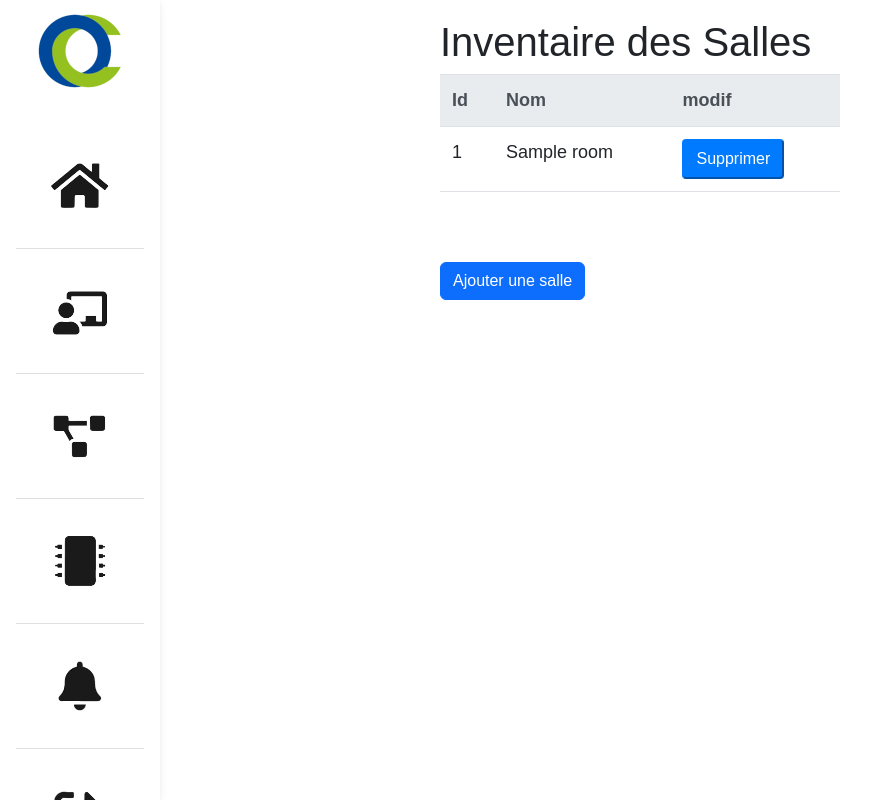
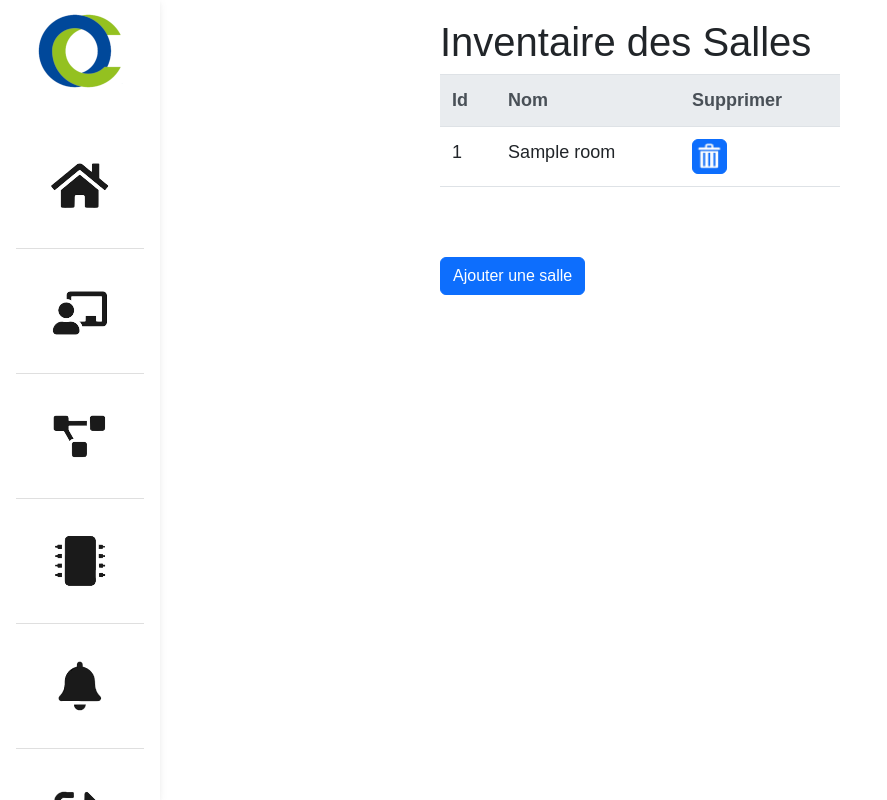
Before and after one commit to Remyto667/SmartCampus, a Symfony app: template symfony/templates/admin/lister_salles.html.twig in a window 1280 px wide. Shown: the whole page, without its empty margins (0-887 px from the left). Run offline with Twig, Linux system fonts and the light colour scheme; the template is opened without the code that fills it: most values are stand-ins (such as "Sample title", 1, 10 or a date in 2020); some libraries are stand-ins or nearby versions.

Commit message:
btn liste salle

```diff
--- a/symfony/templates/admin/lister_salles.html.twig
+++ b/symfony/templates/admin/lister_salles.html.twig
@@ -1,5 +1,5 @@
 {% extends 'basewithnavbar.html.twig' %}
-{% block title %}Liste des capteurs{% endblock %}
+{% block title %}Liste des salles{% endblock %}
 
 {% block body %}
     <style>
@@ -39,6 +39,16 @@
             vertical-align: top;
             border-top: 1px solid #dee2e6;
         }
+        .img {
+            background-repeat: no-repeat;
+            background-size: 100% 100%;
+            background-position: 0 0;
+            width:35px;
+            height:35px;
+        }
+        .delete {
+            background-image: url({{ asset('img/poubelle.png') }});
+        }
 
     </style>
 
@@ -52,7 +62,7 @@
             <tr>
                 <th scope="col">Id</th>
                 <th scope="col">Nom</th>
-                <th scope="col">modif</th> <!-- mettre crayon -->
+                <th scope="col">Supprimer</th>
             </tr>
             </thead>
             <tbody>
@@ -61,7 +71,8 @@
                     <td> {{ room.id }} </td>
                     <td> {{ room.name }} </td>
                     <!-- Supprimer Salle -->
-                    <td><button class="styled" type="button">Supprimer</button></td>
+                    <!--<td><button class="styled" type="button">Supprimer</button></td>-->
+                    <td><a class="btn btn-primary img delete favorite" href="/admin/database/supprimer_salle/{{ room.id }}" role="button"></a></td>
                 </tr>
             {% endfor %}
             </tbody>
```
